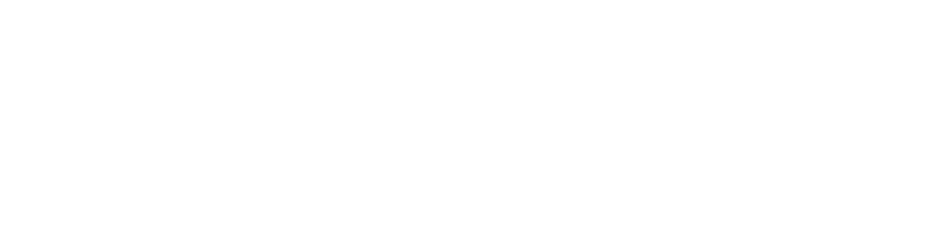
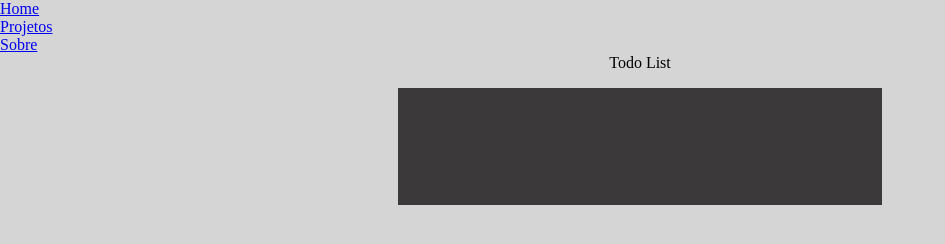
Before and after one commit to Pedrihn/task-list, a plain HTML site: page index.html in a window 1280 px wide. Shown: the whole page, without its empty margins (0-945 px from the left). Drawn offline with Linux system fonts and the light colour scheme.

Commit message:
catapimbas

```diff
--- a/css/root.css
+++ b/css/root.css
@@ -12,3 +12,27 @@
     --secondary-color-main: rgb(59, 57, 57);
     --font-color:white;
 }
+
+body{
+    background: var(--primary-color-main);
+}
+
+.container{
+    display: flex;
+    flex-direction: column;
+    align-items: center;
+    max-width: 80%;
+    margin: 0 auto;
+    height: 35rem;
+
+}
+
+#item {
+    margin-top: 1rem;
+    padding: 1rem;
+    background: var(--secondary-color-main);
+    font-size: 2rem;
+    color: white;
+    border: none;
+
+}
--- a/index.html
+++ b/index.html
@@ -9,6 +9,25 @@
     <link rel="stylesheet" href="css/root.css">
 </head>
 <body>
+    <header>
+        <nav>
+            <ul>
+                <li><a href="index.html">Home</a></li>
+                <li><a href="pages/projetos.html">Projetos</a></li>
+                <li><a href="pages/sobre.html">Sobre</a></li>
+            </ul>
+        </nav>
+    </header>
+    <main class="container">
+        <section class="titulo">
+            Todo List
+        </section>
+        <section id="item">
+            <input type="text" id="item" name="item">
+        </section>
+        <section class="todolist">
 
+        </section>
+    </main>
 </body>
 </html>
--- a/js/root.js
+++ b/js/root.js
@@ -0,0 +1,5 @@
+let banco =[
+    {'Nome': 'Pedro'} //JASON
+];
+
+localStorage.setItem("banco", JSON.stringify(banco));
```
Also changed, not shown: pages/sobre.html (+12 -0 lines).
